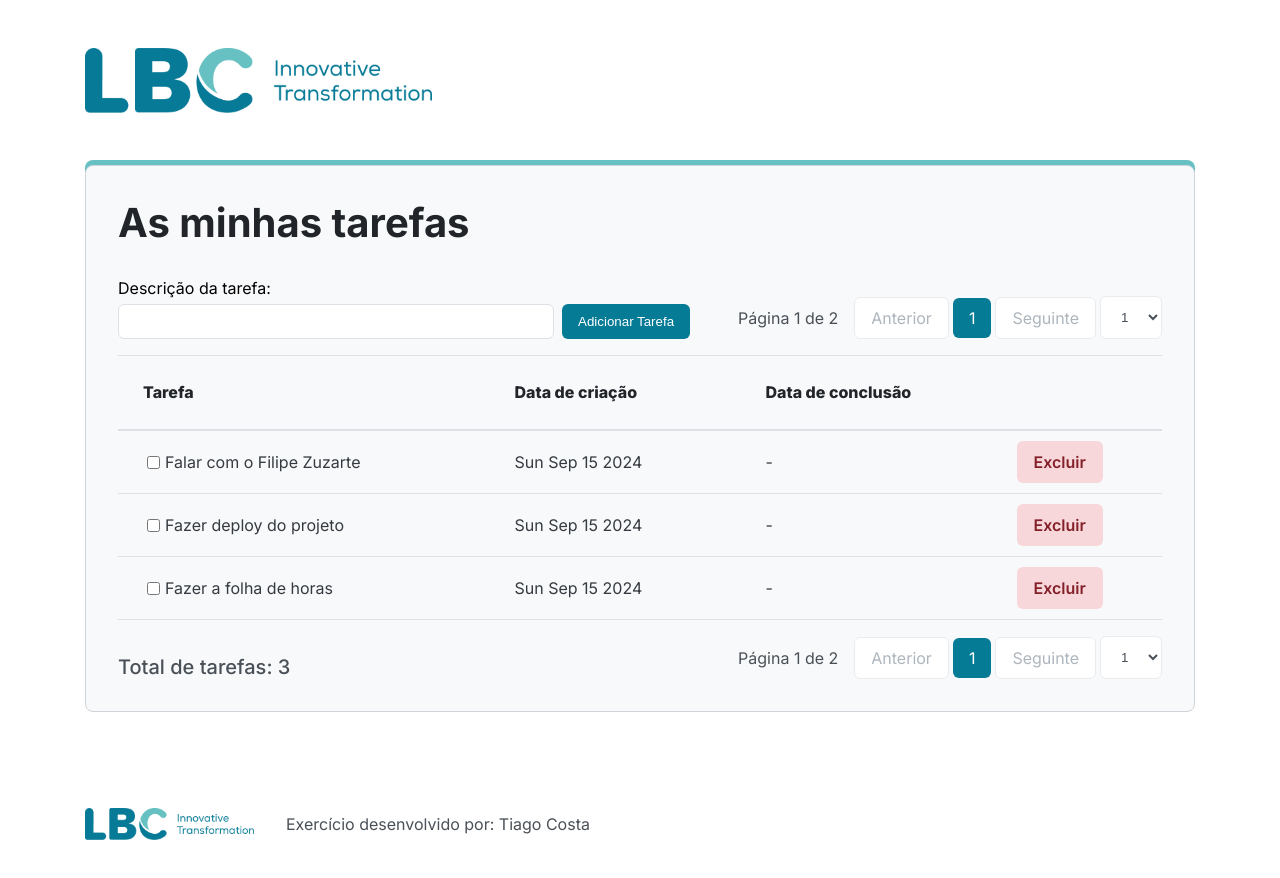
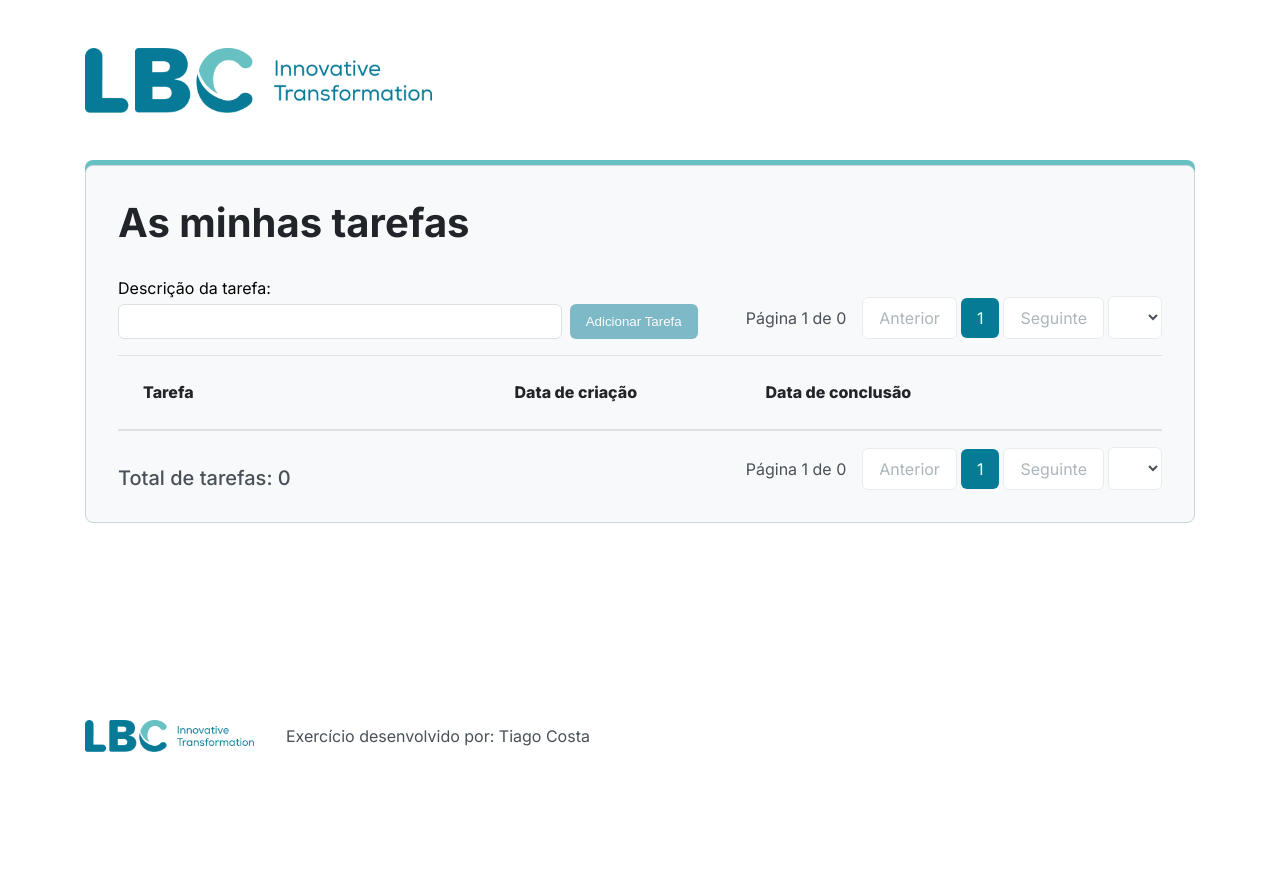
Before and after one commit to tykey/lbc_assesment, a React app in the folder lbc-assesment-app/: page /home in a window 1280 px wide. Shown: the top 878 px of the page. After the commit the page ends 800 px from the top, so only its background shows below. Built offline with nearby package versions, Linux system fonts and the light colour scheme.

Commit message:
add and remove task (no toast)

```diff
--- a/lbc-assesment-app/src/pages/Homepage.tsx
+++ b/lbc-assesment-app/src/pages/Homepage.tsx
@@ -4,6 +4,7 @@ import Footer from '../shared/components/footer/Footer'
 import PaginationComponent from '../shared/components/pagination/PaginationComponent'
 import TasksList from '../shared/components/tasksList/TasksList'
 import { usePagination } from '../shared/hooks/usePagination'
+import { useTasks } from '../shared/hooks/useTasks'
 import { pt } from '../shared/translations/pt'
 import {
   ContentMenu,
@@ -15,35 +16,18 @@ import {
   TotalTasksSpan,
 } from './Homepage.styled'
 
-const TEST_TASKS: Task[] = [
-  {
-    description: 'Falar com o Filipe Zuzarte',
-    creationDate: new Date(),
-  },
-  {
-    description: 'Fazer deploy do projeto',
-    creationDate: new Date(),
-  },
-  {
-    description: 'Fazer a folha de horas',
-    creationDate: new Date(),
-  },
-]
-
-const TEST_PAGE_SIZE = 2
+const TEST_PAGE_SIZE = 5
 
 const Homepage = () => {
+  const { tasks, onAddTask, onRemoveTask } = useTasks([])
+
   const {
     currPage,
     numberOfPages,
     onClickPreviousPage,
     onClickNextPage,
     onPageChange,
-  } = usePagination(TEST_TASKS.length, TEST_PAGE_SIZE)
-
-  const onAddTask = (task: string) => {
-    alert(`add task ${task}`)
-  }
+  } = usePagination(tasks.length, TEST_PAGE_SIZE)
 
   return (
     <HomepageWrapper>
@@ -66,14 +50,11 @@ const Homepage = () => {
               />
             </MenuItemContainer>
           </ContentMenu>
-          <TasksList
-            tasks={TEST_TASKS}
-            onRemoveTask={() => alert('not yet implemented')}
-          />
+          <TasksList tasks={tasks} onRemoveTask={onRemoveTask} />
           <ContentMenu>
             <MenuItemContainer>
               <TotalTasksSpan>
-                {pt.pages.homepage.total_tasks(TEST_TASKS.length)}
+                {pt.pages.homepage.total_tasks(tasks.length)}
               </TotalTasksSpan>
             </MenuItemContainer>
             <MenuItemContainer>
--- a/lbc-assesment-app/src/shared/components/addTask/AddTaskComponent.tsx
+++ b/lbc-assesment-app/src/shared/components/addTask/AddTaskComponent.tsx
@@ -19,7 +19,10 @@ const AddTaskComponent = ({ onAdd }: AddTaskComponentProps) => {
   }, [])
 
   const onAddTask = () => {
-    if (input.length > 0) onAdd(input)
+    if (input.length > 0) {
+      onAdd(input)
+      setInput('')
+    }
   }
 
   return (
@@ -30,6 +33,7 @@ const AddTaskComponent = ({ onAdd }: AddTaskComponentProps) => {
         <DefaultButton
           onClick={onAddTask}
           text={pt.components.add_task.add_button}
+          isDisabled={input === ''}
         />
       </AddTaskBottom>
     </AddTaskWrapper>
--- a/lbc-assesment-app/src/shared/components/buttons/defaultButton/DefaultButton.styled.tsx
+++ b/lbc-assesment-app/src/shared/components/buttons/defaultButton/DefaultButton.styled.tsx
@@ -1,16 +1,22 @@
 import styled from '@emotion/styled'
 import { PRIMARY_COLOR, PRIMARY_COLOR_DARK } from '../../../../constants/colors'
 
-export const DefaultButtonStyled = styled.button`
+type DefaultButtonStyledProps = {
+  isDisabled?: boolean
+}
+
+export const DefaultButtonStyled = styled.button<DefaultButtonStyledProps>`
   background-color: ${PRIMARY_COLOR};
   color: white;
   border: none;
   border-radius: 6px;
-  cursor: pointer;
+  cursor: ${(props) => (props.isDisabled ? 'default' : 'pointer')};
   padding: 10px 16px;
   transition: all 0.1s ease-out;
+  opacity: ${(props) => (props.isDisabled ? 0.5 : 1)};
 
   &:hover {
-    background-color: ${PRIMARY_COLOR_DARK};
+    ${(props) =>
+      !props.isDisabled ? `background-color: ${PRIMARY_COLOR_DARK};` : ''}
   }
 `
--- a/lbc-assesment-app/src/shared/components/buttons/defaultButton/DefaultButton.tsx
+++ b/lbc-assesment-app/src/shared/components/buttons/defaultButton/DefaultButton.tsx
@@ -4,10 +4,15 @@ import { DefaultButtonStyled } from './DefaultButton.styled'
 type DefaultButtonProps = {
   text: string
   onClick: () => void
+  isDisabled?: boolean
 }
 
-const DefaultButton = ({ text, onClick }: DefaultButtonProps) => {
-  return <DefaultButtonStyled onClick={onClick}>{text}</DefaultButtonStyled>
+const DefaultButton = ({ text, onClick, isDisabled }: DefaultButtonProps) => {
+  return (
+    <DefaultButtonStyled onClick={onClick} isDisabled={isDisabled}>
+      {text}
+    </DefaultButtonStyled>
+  )
 }
 
 export default memo(DefaultButton)
--- /dev/null
+++ b/lbc-assesment-app/src/shared/hooks/useTasks.ts
@@ -0,0 +1,24 @@
+import { useState } from 'react'
+import { Task } from '../../constants/types'
+
+export function useTasks(initialTasks: Task[]) {
+  const [tasks, setTasks] = useState<Task[]>(initialTasks)
+
+  const onAddTask = (taskDescription: string) => {
+    const newTask: Task = {
+      description: taskDescription,
+      creationDate: new Date(),
+    }
+
+    setTasks((prev) => [...prev, newTask])
+  }
+
+  const onRemoveTask = (taskIndex: number) => {
+    setTasks((prev) => [
+      ...prev.slice(0, taskIndex),
+      ...prev.slice(taskIndex + 1),
+    ])
+  }
+
+  return { tasks, onAddTask, onRemoveTask }
+}
```
